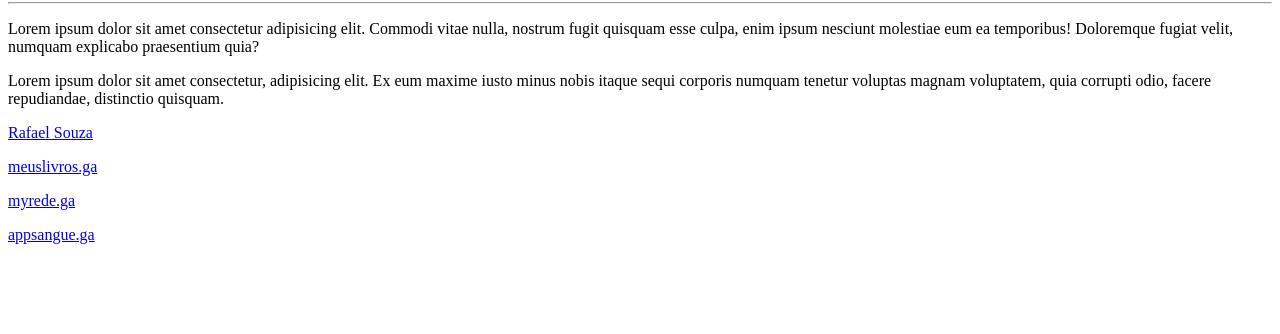
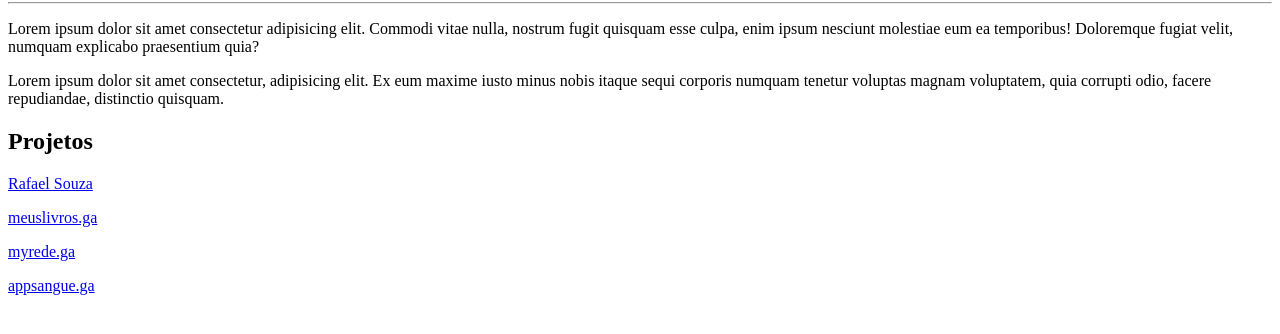
Before and after one commit to rafaelsouza22/Ola-mundo, a plain HTML site: page site-exemplo/index.html in a window 1280 px wide. Shown: the part 78-412 px from the top of the page. Drawn offline with Linux system fonts and the light colour scheme.

Commit message:
Update index.html

```diff
--- a/site-exemplo/index.html
+++ b/site-exemplo/index.html
@@ -17,6 +17,7 @@
     <p>Lorem ipsum dolor sit amet consectetur, adipisicing elit. Ex eum maxime iusto minus nobis itaque sequi corporis
         numquam tenetur voluptas magnam voluptatem, quia corrupti odio, facere repudiandae, distinctio quisquam.
     </p>
+    <h2>Projetos</h2>
     <p><a href="https://rafaelsouza.ga">Rafael Souza</a></p>
     <p><a href="https://meuslivros.ga">meuslivros.ga</a></p>
     <p><a href="https://myrede.ga">myrede.ga</a></p>
```
